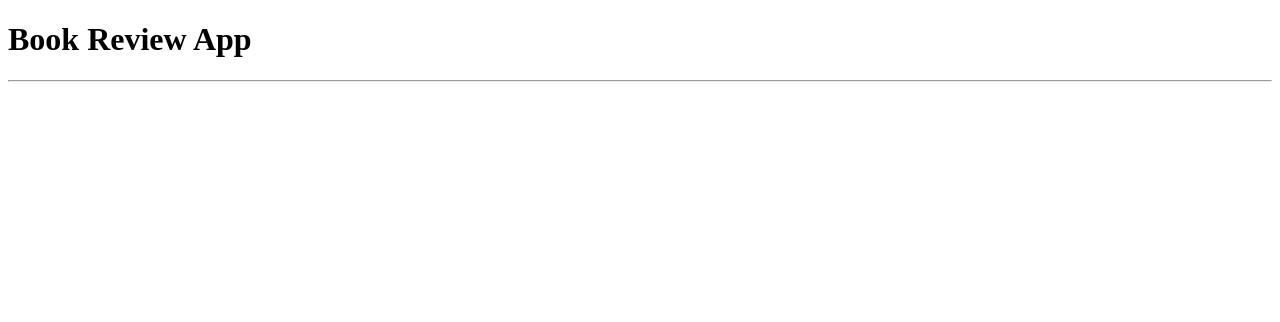
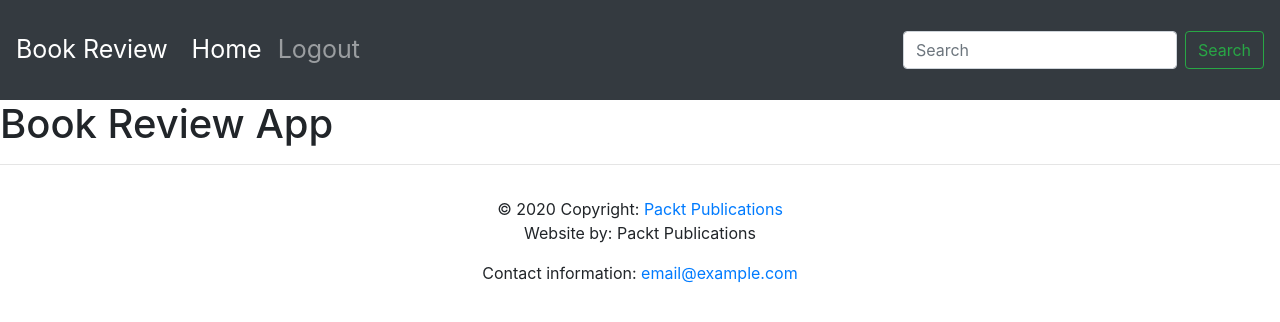
Before and after one commit to paxcodes/book_WebDevWithDjango, a Django app: page /books/ in a window 1280 px wide. Shown: the top 322 px of the page. Run offline with Django 3.2, Linux system fonts and the light colour scheme; data that the repository does not hold is empty; some libraries are stand-ins or nearby versions.

Commit message:
feat(ex3.04): inherit from base template and use bootstrap

```diff
--- a/bookr/reviews/templates/reviews/books_list.html
+++ b/bookr/reviews/templates/reviews/books_list.html
@@ -1,28 +1,21 @@
-<!DOCTYPE html>
-<html lang="en">
-<head>
-    <meta charset="UTF-8">
-    <meta http-equiv="X-UA-Compatible" content="IE=edge">
-    <meta name="viewport" content="width=device-width, initial-scale=1.0">
-    <title>Bookr</title>
-</head>
-<body>
+{% extends 'base.html' %}
+
+{% block content %}
 <h1>Book Review App</h1>
-    <hr/>
+<hr />
 <ul>
     {% for item in book_list %}
     <li>
-            <span>Title:</span> <span>{{ item.book.title }}</span><br/>
-            <span>Publisher:</span><span>{{ item.book.publisher }}</span><br/>
-            <span>Publication Date:</span><span>{{ item.book.publication_date }}</span><br/>
-            <span>Rating:</span><span>{{ item.book_rating }}</span><br/>
-            <span>Number of Reviews:</span><span>{{ item.number_of_reviews }}</span><br/>
+        <span>Title:</span> <span>{{ item.book.title }}</span><br />
+        <span>Publisher:</span><span>{{ item.book.publisher }}</span><br />
+        <span>Publication Date:</span><span>{{ item.book.publication_date }}</span><br />
+        <span>Rating:</span><span>{{ item.book_rating }}</span><br />
+        <span>Number of Reviews:</span><span>{{ item.number_of_reviews }}</span><br />
         {% if item.book_rating is null %}
-            <span>Provide a rating and write the first review for this book.</span><br/>
+        <span>Provide a rating and write the first review for this book.</span><br />
         {% endif %}
-            <br/>
+        <br />
     </li>
     {% endfor %}
 </ul>
-</body>
-</html>
+{% endblock %}
--- a/bookr/templates/base.html
+++ b/bookr/templates/base.html
@@ -1,12 +1,63 @@
 <!DOCTYPE html>
+{% load static %}
 <html lang="en">
+
 <head>
-    <meta charset="UTF-8">
-    <meta http-equiv="X-UA-Compatible" content="IE=edge">
-    <meta name="viewport" content="width=device-width, initial-scale=1.0">
-    <title>Welcome to Bookr!</title>
+    <meta charset="UTF-8" />
+    <meta http-equiv="X-UA-Compatible" content="IE=edge" />
+    <meta name="viewport" content="width=device-width, initial-scale=1.0" />
+    <title>Book Review</title>
+
+    <link rel="stylesheet" href="https://stackpath.bootstrapcdn.com/bootstrap/4.4.1/css/bootstrap.min.css"
+        integrity="sha384-Vkoo8x4CGsO3+Hhxv8T/Q5PaXtkKtu6ug5TOeNV6gBiFeWPGFN9MuhOf23Q9Ifjh" crossorigin="anonymous">
+    <link rel="stylesheet" href="https://cdnjs.cloudflare.com/ajax/libs/font-awesome/4.7.0/css/font-awesome.min.css">
+    <style type="text/css">
+        .navbar {
+            min-height: 100px;
+            font-size: 25px;
+        }
+
+        .navbar-brand {
+            font-size: 25px;
+        }
+    </style>
 </head>
+
 <body>
+    <nav class="navbar navbar-expand-sm navbar-dark bg-dark sticky-top">
+        <a class="navbar-brand" href="/">Book Review</a>
+        <button class="navbar-toggler" type="button" data-toggle="collapse" data-target="#navbarSupportedContent"
+            aria-controls="navbarSupportedContent" aria-expanded="false" aria-label="Toggle navigation">
+            <span class="navbar-toggler-icon"></span>
+        </button>
+        <div class="collapse navbar-collapse" id="navbarSupportedContent">
+            <ul class="navbar-nav mr-auto">
+                <li class="nav-item active">
+                    <a class="nav-link" href="/books/">Home <span class="sr-only">(current)</span></a>
+                </li>
+                <li class="nav-item">
+                    <a class="nav-link" href="#">Logout</a>
+                </li>
+            </ul>
+            <form class="form-inline my-2 my-lg-0">
+                <input class="form-control mr-sm-2" type="search" placeholder="Search" aria-label="Search">
+                <button class="btn btn-outline-success my-2 my-sm-0" type="submit">Search</button>
+            </form>
+        </div>
+    </nav>
+
+    {% block content %}
     <h1>Welcome to Bookr!</h1>
+    {% endblock %}
+
+    <footer class="page-footer font-small blue">
+        <div class="footer-copyright text-center py-3">© 2020 Copyright:
+            <a href="https://www.packtpub.com"> Packt Publications</a>
+            <p>Website by: Packt Publications</p>
+            <p>Contact information: <a href="mailto:email@example.com">email@example.com</a></p>
+        </div>
+    </footer>
+    <!-- Copyright -->
 </body>
+
 </html>
```
Lines whose indentation alone changed are shown as unchanged.
